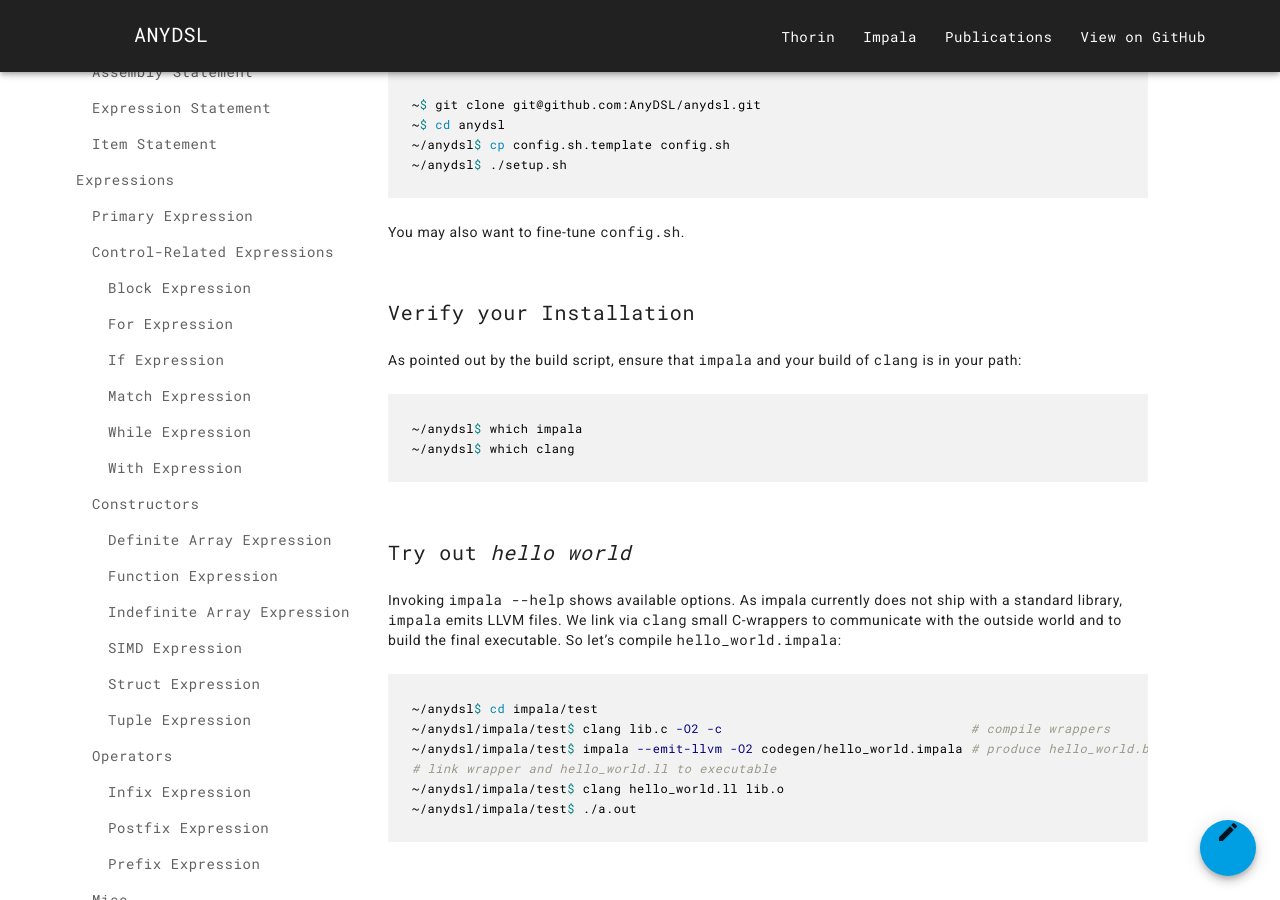
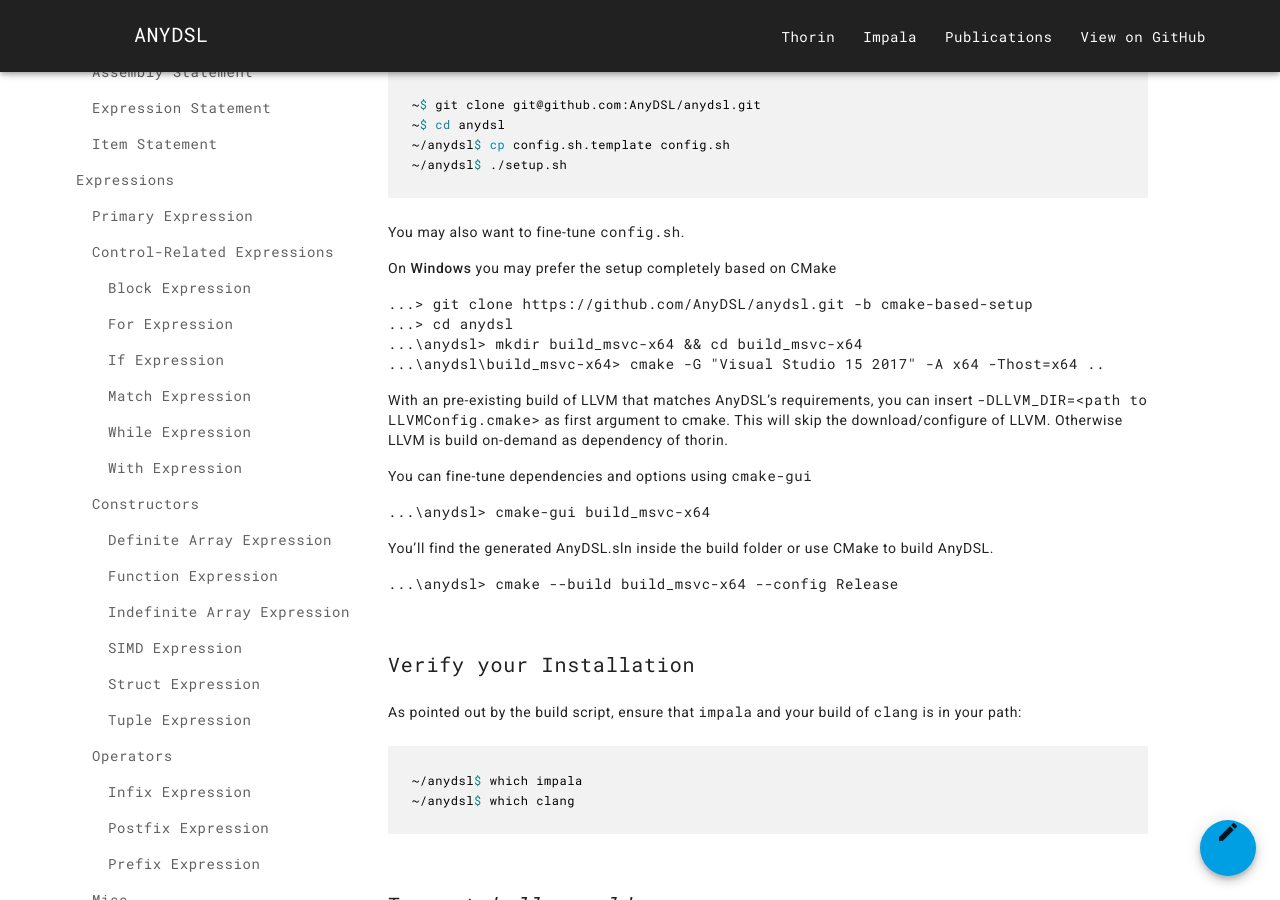
Before and after one commit to AnyDSL/anydsl.github.io, a Jekyll site: the page built from Build-Instructions.md, in a window 1280 px wide and 900 px high, scrolled down 462 px. Built offline with Jekyll 4.4.1, drawn with Linux system fonts in a browser that asks for light colours; nearby versions of some CDN libraries.

Commit message:
Add quick build instructions for windows

````diff
--- a/Build-Instructions.md
+++ b/Build-Instructions.md
@@ -13,6 +13,28 @@
 ~/anydsl$ ./setup.sh
 ```
 You may also want to fine-tune ```config.sh```.
+
+On __Windows__ you may prefer the setup completely based on CMake
+```Batchfile
+...> git clone https://github.com/AnyDSL/anydsl.git -b cmake-based-setup
+...> cd anydsl
+...\anydsl> mkdir build_msvc-x64 && cd build_msvc-x64
+...\anydsl\build_msvc-x64> cmake -G "Visual Studio 15 2017" -A x64 -Thost=x64 ..
+```
+With an pre-existing build of LLVM that matches AnyDSL's requirements, you can insert ```-DLLVM_DIR=<path to LLVMConfig.cmake>``` as first argument to cmake.
+This will skip the download/configure of LLVM.
+Otherwise LLVM is build on-demand as dependency of thorin.
+
+You can fine-tune dependencies and options using ```cmake-gui```
+
+```Batchfile
+...\anydsl> cmake-gui build_msvc-x64
+```
+
+You'll find the generated AnyDSL.sln inside the build folder or use CMake to build AnyDSL.
+```Batchfile
+...\anydsl> cmake --build build_msvc-x64 --config Release
+```
 
 ## Verify your Installation
 
````
